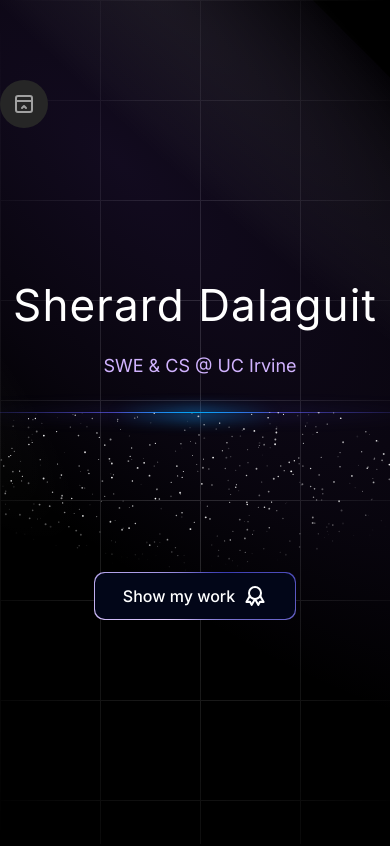
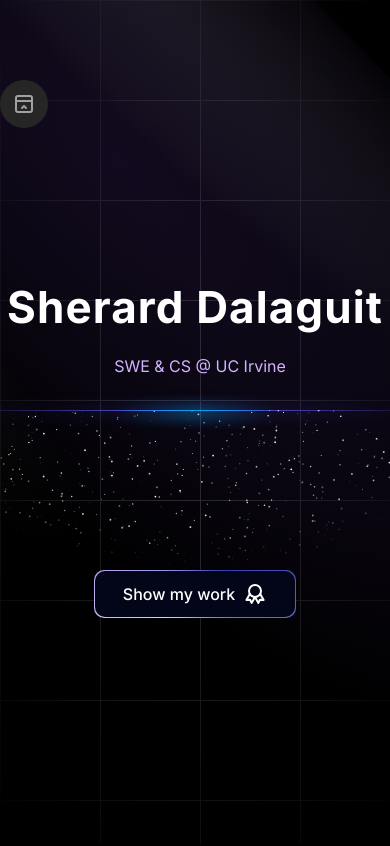
Before and after one commit to sherard-dalaguit/stephen_portfolio, a Next.js app: page / in a window 390 px wide. Shown: the top 846 px of the page. Built offline with nearby package versions, Linux system fonts and the light colour scheme.

Commit message:
minor fix

```diff
--- a/components/Hero.tsx
+++ b/components/Hero.tsx
@@ -16,10 +16,8 @@ const Hero = () => {
 				<Spotlight/>
 			</div>
 
-			<div
-				className="h-screen w-full dark:bg-black bg-white dark:bg-grid-white/[0.075] bg-grid-black/[0.2] flex items-center justify-center absolute top-0 left-0">
-				<div
-					className={cn(
+			<div className="h-screen w-full dark:bg-black bg-white dark:bg-grid-white/[0.075] bg-grid-black/[0.2] flex items-center justify-center absolute top-0 left-0">
+				<div className={cn(
 						"absolute inset-0 z-0",
 						"[background-size:100px_100px]",
 						"[background-image:linear-gradient(to_right,#e4e4e7_1px,transparent_1px),linear-gradient(to_bottom,#e4e4e7_1px,transparent_1px)]",
@@ -27,25 +25,35 @@ const Hero = () => {
 					)}
 				/>
 				{/* Radial gradient for the container to give a faded look */}
-				<div
-					className="pointer-events-none absolute inset-0 flex items-center justify-center bg-white [mask-image:radial-gradient(ellipse_at_center,transparent_20%,black)] dark:bg-black"></div>
+				<div className="pointer-events-none absolute inset-0 flex items-center justify-center bg-white [mask-image:radial-gradient(ellipse_at_center,transparent_20%,black)] dark:bg-black"></div>
 			</div>
 
 			<div className="h-[70vh] flex justify-center relative z-10">
 				<div className="md:max-w-3xl lg:max-w-[70vw] flex flex-col items-center justify-center">
 					<TextGenerateEffect
-						className="text-center text-[44px] md:text-7xl lg:text-8xl xl:text-9xl"
+						className="font-bold text-center text-[44px] md:text-7xl lg:text-8xl xl:text-9xl"
+						duration={1.6}
 						words="Sherard Dalaguit"
 					/>
 
-					<div className="flex flex-row gap-2 text-lg md:text-xl lg:text-2xl xl:text-3xl">
+					<div className="flex flex-row gap-2 text-md md:text-lg lg:text-2xl xl:text-3xl lg:max-w-5xl">
 						<div className="hidden sm:block">
 							<FlipWords words={words}/> |
 						</div>
 						<p className="text-[#d1b3ff] text-center ml-2.5 md:tracking-wider mb-4">
 							SWE & CS @ UC Irvine
 						</p>
+						{/*<TextGenerateEffect*/}
+						{/*	className="text-center ml-2.5 md:tracking-wider mb-4"*/}
+						{/*	words="Remote Software Engineer | Trusted By 50+ Clients Across Startups, Nonprofits, & SaaS Platforms."*/}
+						{/*/>*/}
 					</div>
+					{/*<div className="flex flex-row gap-2 text-md md:text-lg lg:text-xl xl:text-2xl lg:max-w-5xl">*/}
+					{/*	<TextGenerateEffect*/}
+					{/*		className="text-center ml-2.5 md:tracking-wider mb-4"*/}
+					{/*		words="Remote Software Engineer with 50+ delivered freelance & client projects for startups, nonprofits, and SaaS platforms."*/}
+					{/*	/>*/}
+					{/*</div>*/}
 
 					<div className="w-[40rem] h-40 mt-4 relative">
 						{/* Gradients */}
```
